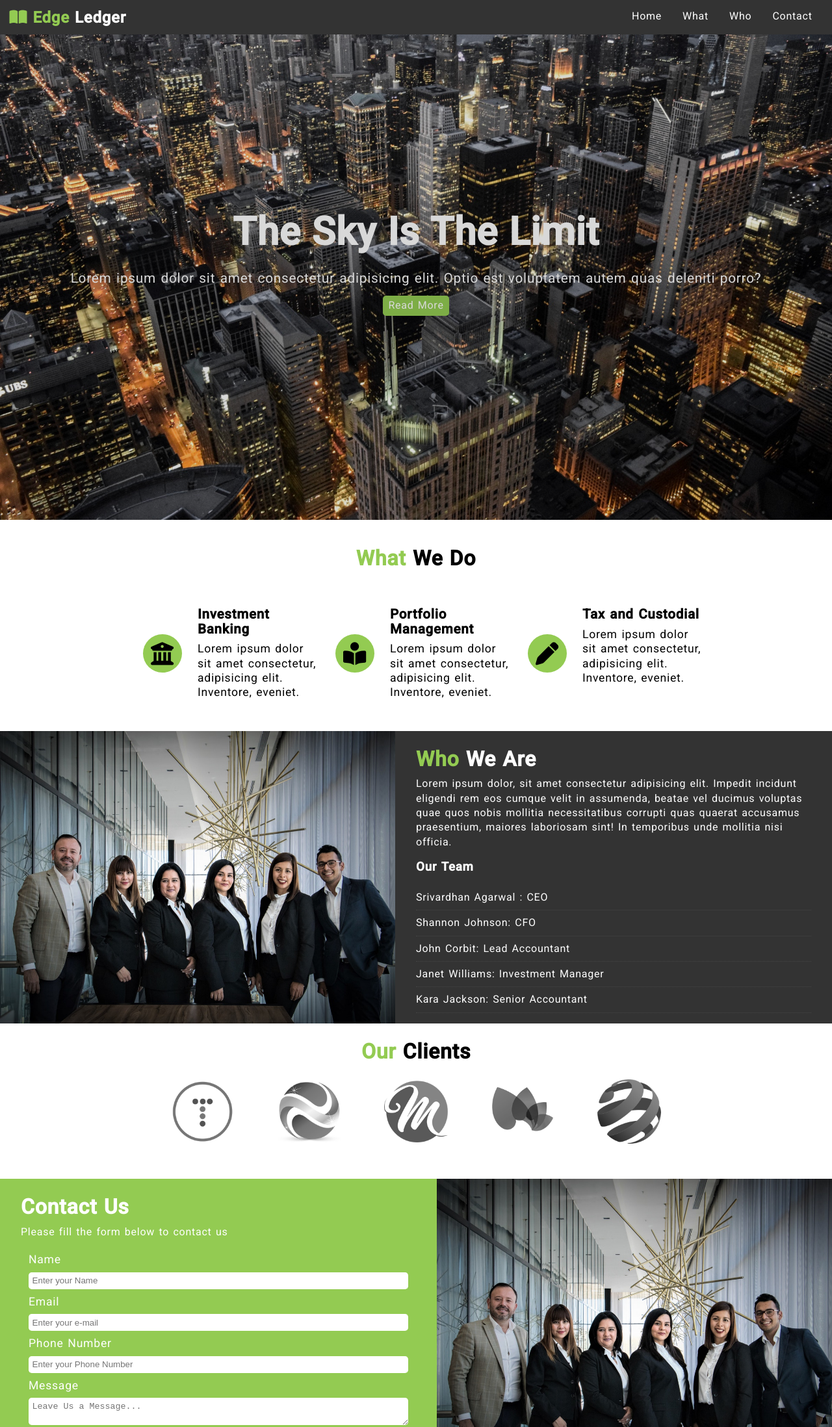
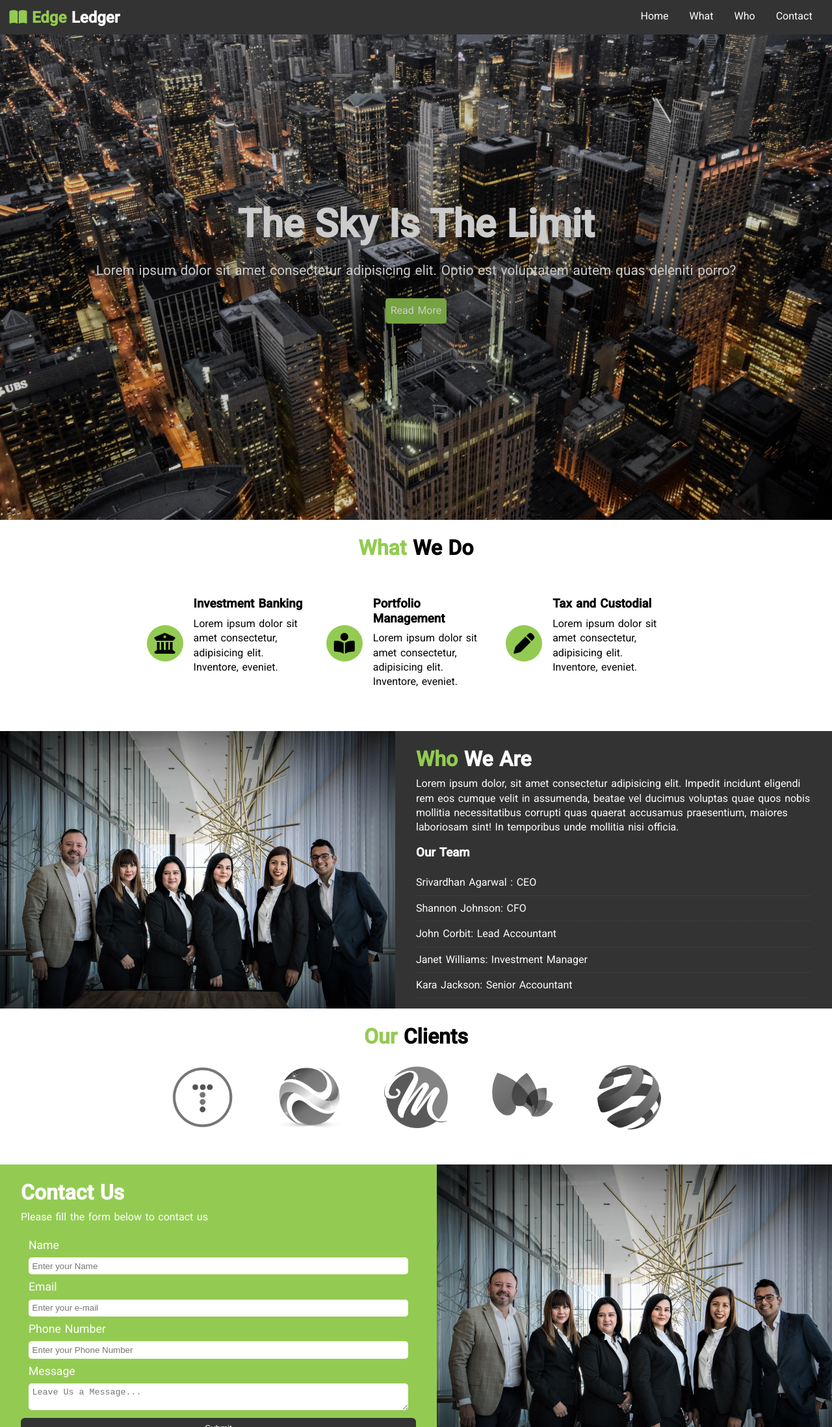
Before and after one commit to Srivardhan11/Edgeledger, a plain HTML site: page index.html in a window 1280 px wide. Shown: the top 2196 px of the page at 65% size. Drawn offline with nearby package versions, Linux system fonts and the light colour scheme.

Commit message:
First Submission

```diff
--- a/index.html
+++ b/index.html
@@ -2,7 +2,7 @@
 <html lang="en">
 <head>
   <meta charset="UTF-8">
-  <meta name="viewport" content="width=device-width, initial-scale=G">
+  <meta name="viewport" content="width=device-width, initial-scale=1">
   <meta name="desc" content="The city's leading accounting and investment firm with dedicated relationship managers.">
   <meta name="keywords" content="accounting, investment, finance management, accounts, accounting firm, investment firm">
   <link href="https://fonts.googleapis.com/css2?family=Roboto:wght@400;500&display=swap" rel="stylesheet">
@@ -35,9 +35,11 @@
   <!-- Home -->
 
   <header id="home" class="tc-light">
-    <h2>The Sky Is The Limit</h2>
-    <p>Lorem ipsum dolor sit amet consectetur adipisicing elit. Optio est voluptatem autem quas deleniti porro?</p>
-    <a href="#what" id="read-more">Read More</a>
+    <div>
+      <h2>The Sky Is The Limit</h2>
+      <p>Lorem ipsum dolor sit amet consectetur adipisicing elit. Optio est voluptatem autem quas deleniti porro?</p>
+      <a href="#what-container" id="read-more">Read More</a>
+    </div>
   </header>
 
   <!-- What We Do -->
@@ -101,13 +103,13 @@
     <h2>
       <span>Our</span> Clients
     </h2>
-    <div id="items">
-      <div><img src="./image_resources/logos/logo1.png" alt="Client"></div>
-      <div><img src="./image_resources/logos/logo2.png" alt="Client"></div>
-      <div><img src="./image_resources/logos/logo3.png" alt="Client"></div>
-      <div><img src="./image_resources/logos/logo4.png" alt="Client"></div>
-      <div><img src="./image_resources/logos/logo5.png" alt="Client"></div>
-    </div>
+    <ul id="items">
+      <li><img src="./image_resources/logos/logo1.png" alt="Client"></li>
+      <li><img src="./image_resources/logos/logo2.png" alt="Client"></li>
+      <li><img src="./image_resources/logos/logo3.png" alt="Client"></li>
+      <li><img src="./image_resources/logos/logo4.png" alt="Client"></li>
+      <li><img src="./image_resources/logos/logo5.png" alt="Client"></li>
+    </ul>
   </section>
 
   <!-- Contact Form -->
@@ -132,7 +134,7 @@
 
         <div class="input">
           <label for="phno">Phone Number</label>
-          <input type="number" name="phno" id="phno" placeholder="Enter your Phone Number">
+          <input type="text" name="phno" id="phno" placeholder="Enter your Phone Number">
         </div>
 
         <div class="textarea">
--- a/main.js
+++ b/main.js
@@ -9,7 +9,7 @@ window.addEventListener('scroll', function() {
 
 
 // Smooth Scrolling
-$('#navbar a, .btn').on('click', function(event) {
+$('#navbar a, #read-more').on('click', function(event) {
   if (this.hash !== '') {
     event.preventDefault();
 
--- a/style.css
+++ b/style.css
@@ -16,7 +16,6 @@ body{
   font-family: 'Roboto', sans-serif;
   line-height: 1.4rem;
   word-spacing: .1rem;
-  letter-spacing: .75px;
 }
 
 .tc-light{ color: var(--light); }
@@ -36,9 +35,7 @@ a{
   color: var(--light);
 }
 
-a:hover {
-  background-color: var(--green);
-}
+a:hover { background-color: var(--green); }
 
 
 
@@ -46,22 +43,19 @@ a:hover {
 
 #navbar {
   display: flex;
-  /* display: none; */
   justify-content: space-between;
   padding: .9rem;
   position: fixed;
   z-index: 1;
+  overflow: hidden;
   width: 100%;
 }
 
-#navbar #tab {
-  display: flex;
-  justify-content: space-around;
-}
+#navbar #logo a:hover{ background: none; }
+
+#navbar #tab { display: flex; }
 
 #navbar #tab li a{ padding: var(--p1); }
-
-#navbar #logo a:hover{ background: none; }
 
 
 
@@ -69,23 +63,26 @@ a:hover {
 
 #home {
   height: 100vh;
+  background: url("./image_resources/showcase.jpg") no-repeat center center/cover;
+}
+
+#home div {
+  height: 100%;
   display: flex;
-  /* display: none; */
   flex-direction: column;
   justify-content: center;
   align-items: center;
   text-align: center;
-  background: url("./image_resources/showcase.jpg") no-repeat center center/cover;
 }
 
-#home::before {
+#home div::before {
   content: '';
   position: absolute;
   top: 0;
   left: 0;
   height: 100%;
   width: 100%;
-  background: rgba(0,0,0,0.15);
+  background: rgba(0,0,0,0.2);
 }
 
 #home h2 {
@@ -100,44 +97,45 @@ a:hover {
 }
 
 #home #read-more {
-  padding: .25rem .5rem;
+  padding: .5rem;
   border-radius: .3rem;
+  margin-top: var(--p1);
 }
 
 
 
-/* What We Do */
+/*           What We Do             */
 
 #what-container {
   display: flex;
   flex-direction: column;
   text-align: center;
-  padding: 3rem;
-  margin-bottom: var(--p);
+  padding: 0 3rem;
+  margin-bottom: var(--p2);
 }
 
-#what-container #heading{ padding-bottom: 4rem; }
+#what-container #heading{ padding: var(--p2) 0; }
 
 #what-container #what {
   display: flex;
-  width: 75%;
+  width: 70%;
   margin: 0 auto;
 }
 
-#what-container #what .work {
-  display: flex;
-  font-size: 110%;
-}
+#what-container #what .work { display: flex; }
 
 #what-container #what .work i{
   align-self: center;
   padding: .75rem;
   border-radius: 50%;
-  margin: 0 1.5rem;
   background: var(--green);
 }
 
-#what-container #what .work .box { text-align: left; }
+#what-container #what .work .box {
+  text-align: left;
+  padding: var(--p2);
+  padding-left: var(--p1);
+}
 
 #what-container #what .work .box h3 { margin-bottom: .5rem; }
 
@@ -184,7 +182,7 @@ a:hover {
   text-align: center;
 }
 
-#clients #items div img{ width: 60%; }
+#clients #items li img{ width: 60%; }
 
 
 
@@ -192,7 +190,10 @@ a:hover {
 
 #contact { display: flex; }
 
-#contact div{ flex: 1; }
+#contact div{
+  flex: 1;
+  width: 90%;
+}
 
 #contact #data { padding: var(--p2); }
 
@@ -202,6 +203,7 @@ a:hover {
 
 #contact #data form .input,
 #contact #data form .textarea {
+  width: 100%;
   display: flex;
   flex-direction: column;
   justify-content: space-between;
@@ -237,3 +239,42 @@ footer {
   padding: var(--p2);
   text-align: center;
 }
+
+@media(max-width: 668px) {
+
+  #navbar {
+    display: block;
+    line-height: 2;
+    text-align: center;
+  }
+
+  #navbar #tab { justify-content: space-evenly;}
+
+  #home h2 { line-height: 1.2; }
+
+  #what-container { padding: 0; }
+
+  #what-container #what {
+    display: block;
+    width: 80%;
+    margin: 0 auto;
+  }
+
+  #what-container #what .work .box {
+    padding: var(--p1) 3rem;
+  }
+
+  #who #team-image,
+  #clients #items li:last-child,
+  #contact #pic {
+    display: none;
+  }
+
+  #clients #items { width: 100%; }
+
+  #clients #items li img {
+    width: 100%;
+    padding: var(--p1);
+  }
+
+}
```
